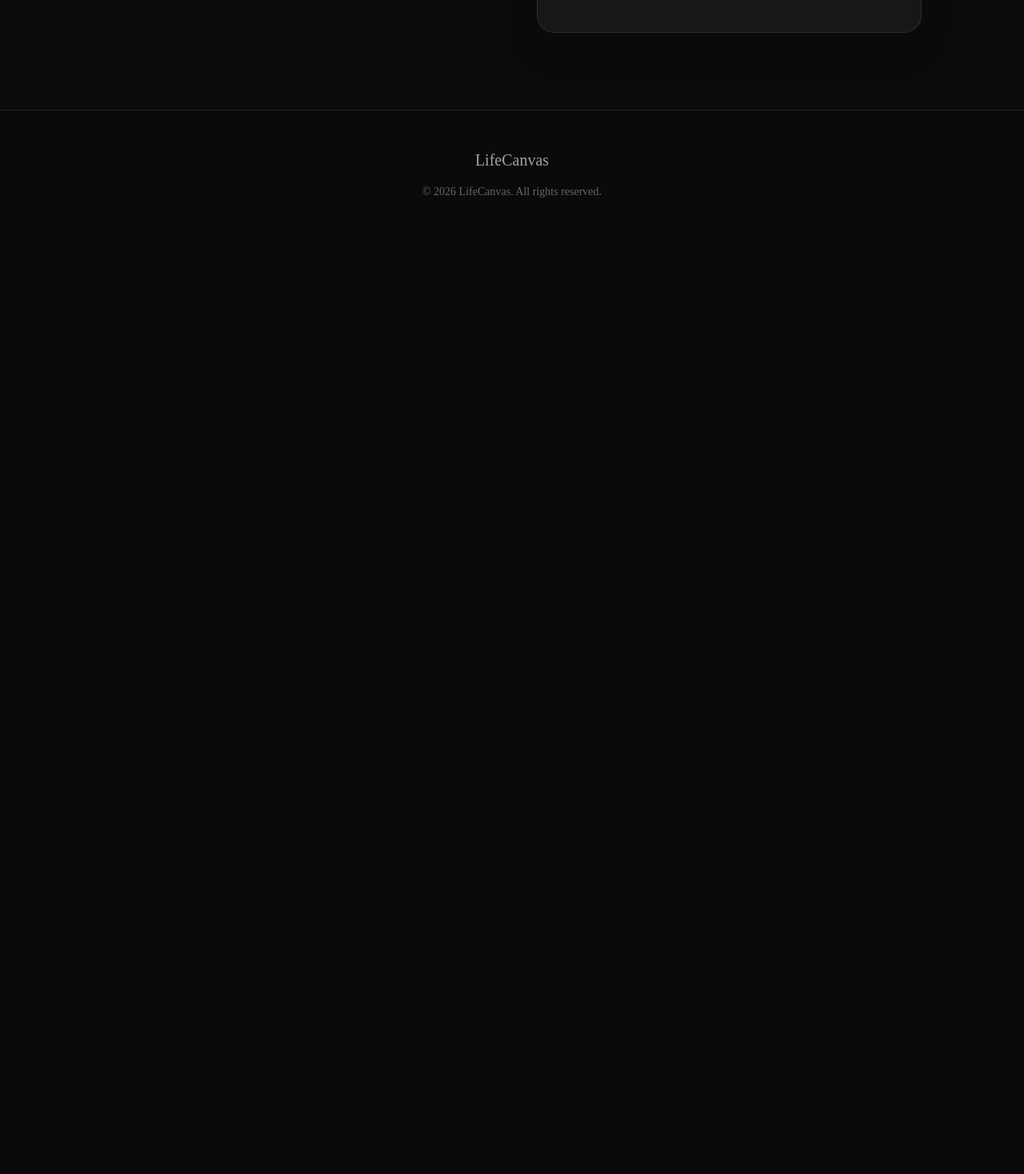
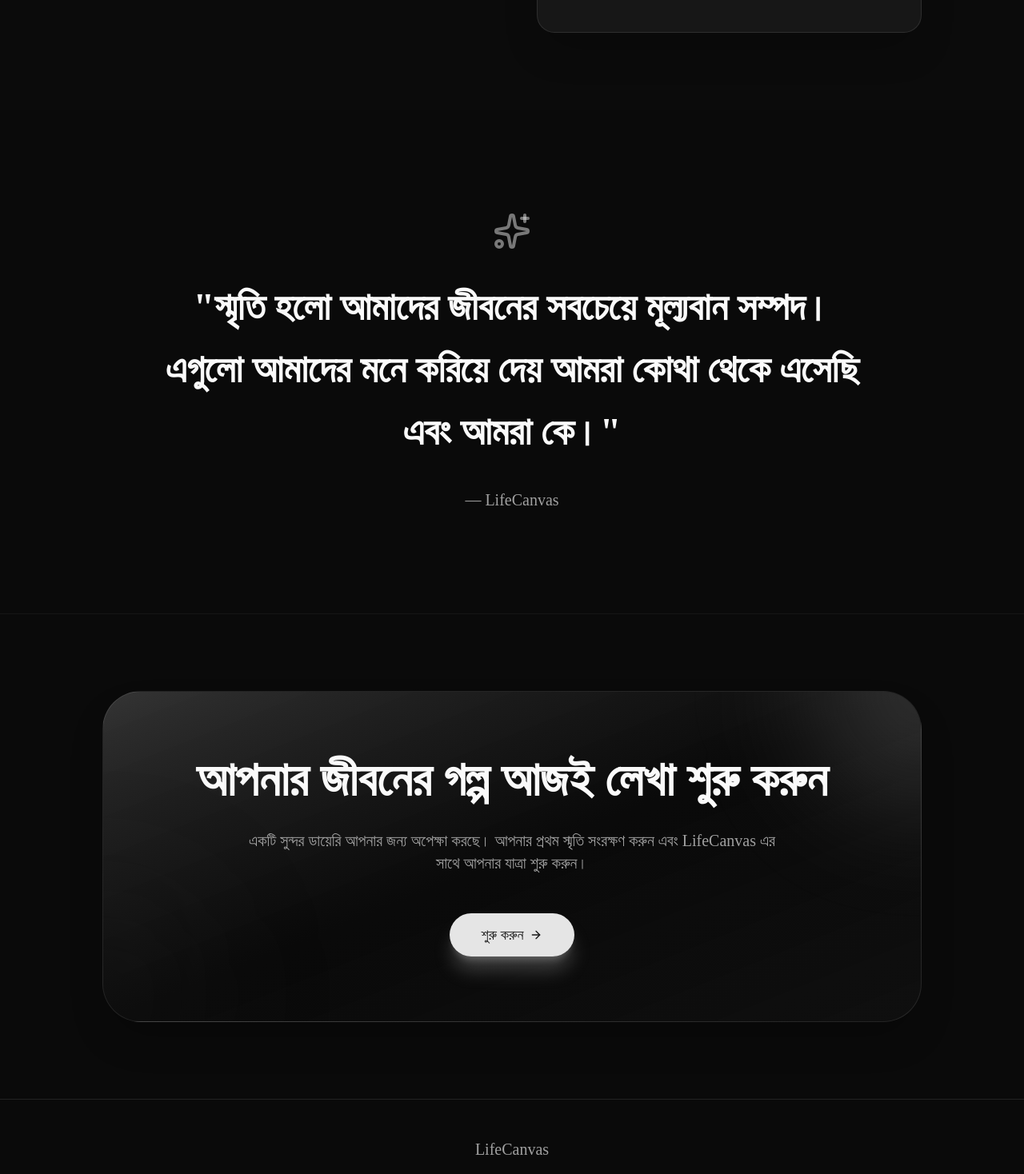
Before and after one commit to sakhawat236hossain/lifecanvas, a Next.js app: page / in a window 1280 px wide. Shown: the part 1860-3328 px from the top of the page at 80% size. Before the commit the page ends 2158 px from the top, so only its background shows below. Built offline with nearby package versions, Linux system fonts and the light colour scheme; a web font is replaced by a local one.

Commit message:
feat: add quote and cta sections to landing page

```diff
--- a/app/page.tsx
+++ b/app/page.tsx
@@ -173,6 +173,40 @@ export default function LandingPage() {
         </div>
       </section>
 
+      {/* Quote Section */}
+      <section className="py-32 px-4 bg-background relative overflow-hidden flex items-center justify-center">
+        <div className="absolute inset-0 bg-[radial-gradient(ellipse_at_center,_var(--tw-gradient-stops))] from-primary/10 via-background to-background"></div>
+        <div className="container mx-auto max-w-4xl relative z-10 text-center space-y-8">
+          <Sparkles className="h-12 w-12 text-primary/50 mx-auto" />
+          <h2 className="text-3xl md:text-5xl font-playfair font-bold leading-relaxed">
+            "স্মৃতি হলো আমাদের জীবনের সবচেয়ে মূল্যবান সম্পদ। এগুলো আমাদের মনে করিয়ে দেয় আমরা কোথা থেকে এসেছি এবং আমরা কে।"
+          </h2>
+          <p className="text-xl text-muted-foreground">— LifeCanvas</p>
+        </div>
+      </section>
+
+      {/* CTA Section */}
+      <section className="py-24 px-4 bg-background relative border-t border-white/5">
+        <div className="container mx-auto max-w-5xl">
+          <div className="p-12 md:p-20 rounded-[3rem] bg-gradient-to-br from-primary/20 via-background to-secondary/20 border border-white/10 text-center space-y-8 relative overflow-hidden shadow-2xl">
+            <div className="absolute top-0 right-0 w-64 h-64 bg-primary/20 rounded-full blur-[80px] -translate-y-1/2 translate-x-1/2" />
+            <div className="absolute bottom-0 left-0 w-64 h-64 bg-secondary/20 rounded-full blur-[80px] translate-y-1/2 -translate-x-1/2" />
+
+            <h2 className="text-4xl md:text-6xl font-playfair font-bold relative z-10">আপনার জীবনের গল্প আজই লেখা শুরু করুন</h2>
+            <p className="text-lg md:text-xl text-muted-foreground max-w-2xl mx-auto relative z-10">
+              একটি সুন্দর ডায়েরি আপনার জন্য অপেক্ষা করছে। আপনার প্রথম স্মৃতি সংরক্ষণ করুন এবং LifeCanvas এর সাথে আপনার যাত্রা শুরু করুন।
+            </p>
+            <div className="relative z-10 pt-4">
+              <Link href="/add-memory">
+                <Button size="lg" className="rounded-full h-14 px-10 text-lg gap-2 shadow-xl shadow-primary/25 hover:scale-105 transition-transform">
+                  শুরু করুন <ArrowRight className="h-5 w-5" />
+                </Button>
+              </Link>
+            </div>
+          </div>
+        </div>
+      </section>
+
       {/* Footer */}
       <footer className="border-t border-white/10 bg-background py-12 px-4 text-center">
         <p className="text-muted-foreground font-playfair text-xl mb-4">LifeCanvas</p>
```
